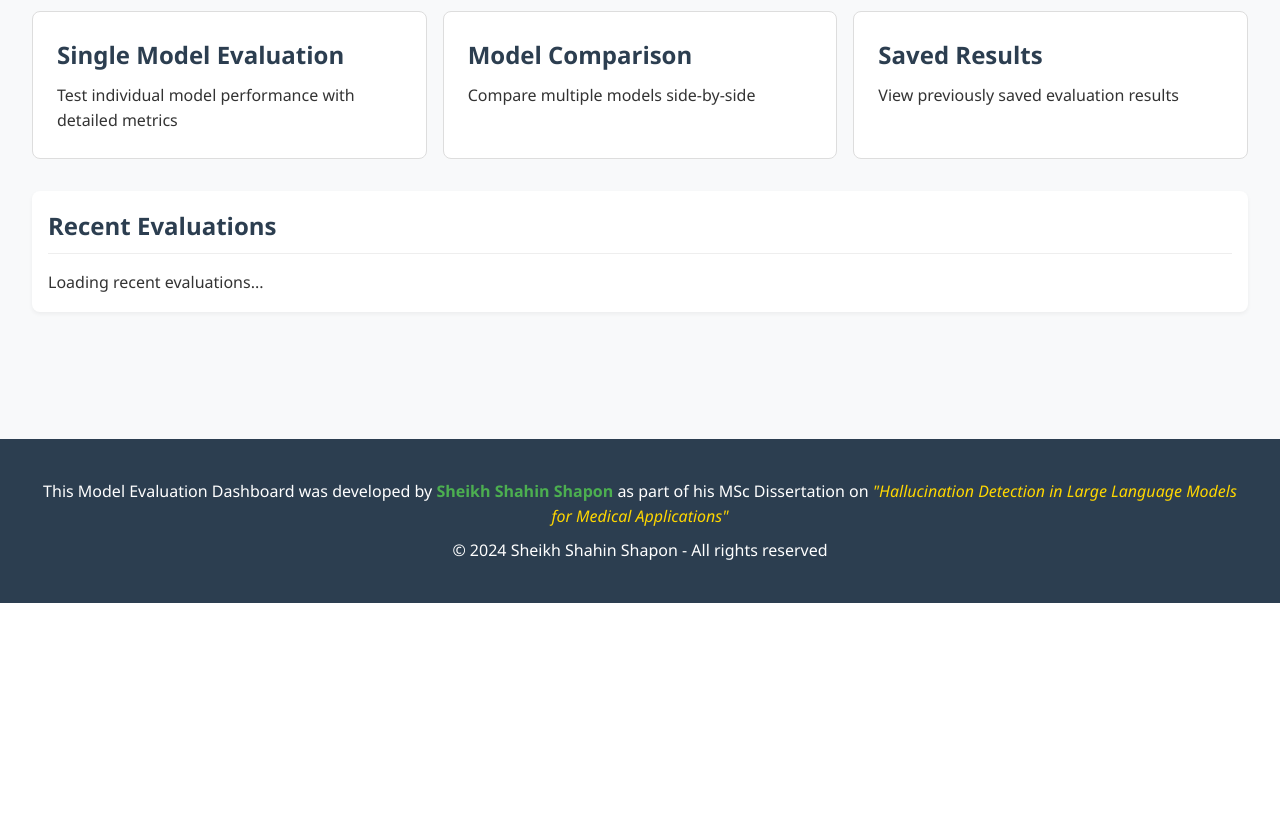
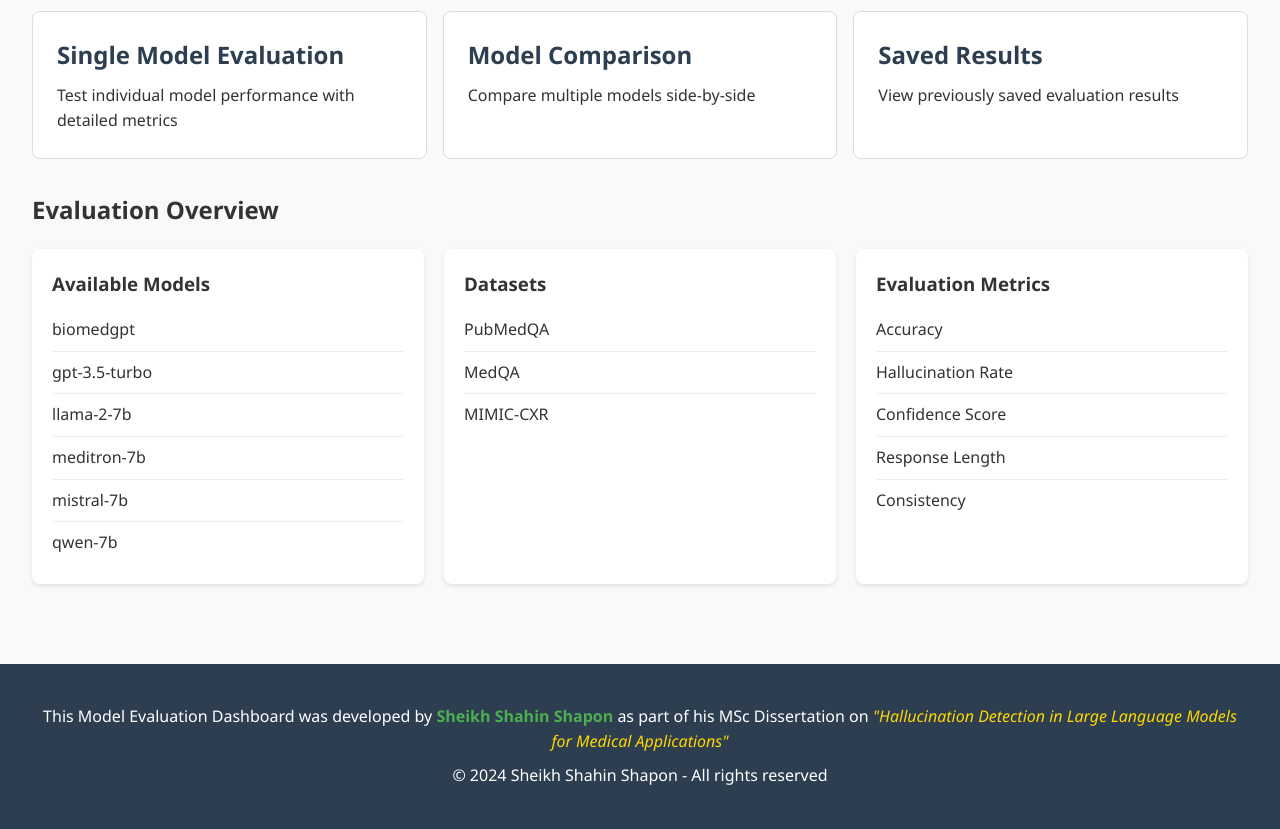
Before and after one commit to ssheikhorg/dissertation, a FastAPI app: page / in a window 1280 px wide. Shown: the part 283-1112 px from the top of the page. Before the commit the page ends 886 px from the top, so only its background shows below. Run offline with FastAPI, Linux system fonts and the light colour scheme; some libraries are stand-ins or nearby versions.

Commit message:
feat: enhance home page layout and add model evaluation overview

```diff
--- a/app/templates/index.html
+++ b/app/templates/index.html
@@ -52,18 +52,20 @@
         /* Visualization Tabs Styles */
         .viz-tabs {
             display: flex;
+            flex-wrap: wrap;
             border-bottom: 1px solid #ddd;
             margin: 20px 0;
         }
 
         .viz-tab {
-            padding: 10px 20px;
+            padding: 10px 15px;
             cursor: pointer;
             border: 1px solid transparent;
             border-bottom: none;
             margin-right: 5px;
             background: #f5f5f5;
             border-radius: 4px 4px 0 0;
+            margin-bottom: 5px;
         }
 
         .viz-tab.active {
@@ -93,6 +95,36 @@
             text-align: center;
             padding: 20px;
             color: #666;
+        }
+
+        /* Home page improvements */
+        .overview-grid {
+            display: grid;
+            grid-template-columns: repeat(auto-fit, minmax(300px, 1fr));
+            gap: 20px;
+            margin-top: 20px;
+        }
+
+        .overview-card {
+            background: white;
+            padding: 20px;
+            border-radius: 8px;
+            box-shadow: 0 2px 4px rgba(0,0,0,0.1);
+        }
+
+        .model-list, .dataset-list {
+            list-style: none;
+            padding: 0;
+            margin: 10px 0 0 0;
+        }
+
+        .model-list li, .dataset-list li {
+            padding: 8px 0;
+            border-bottom: 1px solid #eee;
+        }
+
+        .model-list li:last-child, .dataset-list li:last-child {
+            border-bottom: none;
         }
     </style>
 </head>
@@ -134,10 +166,37 @@
             </div>
         </div>
 
-        <div class="recent-evaluations">
-            <h2>Recent Evaluations</h2>
-            <div id="recent-evals-container">
-                <p>Loading recent evaluations...</p>
+        <div class="overview-section">
+            <h2>Evaluation Overview</h2>
+            <div id="overview-container">
+                <div class="overview-grid">
+                    <div class="overview-card">
+                        <h3>Available Models</h3>
+                        <ul id="models-list" class="model-list">
+                            <li>Loading models...</li>
+                        </ul>
+                    </div>
+
+                    <div class="overview-card">
+                        <h3>Datasets</h3>
+                        <ul id="datasets-list" class="dataset-list">
+                            <li>PubMedQA</li>
+                            <li>MedQA</li>
+                            <li>MIMIC-CXR</li>
+                        </ul>
+                    </div>
+
+                    <div class="overview-card">
+                        <h3>Evaluation Metrics</h3>
+                        <ul class="dataset-list">
+                            <li>Accuracy</li>
+                            <li>Hallucination Rate</li>
+                            <li>Confidence Score</li>
+                            <li>Response Length</li>
+                            <li>Consistency</li>
+                        </ul>
+                    </div>
+                </div>
             </div>
         </div>
     </div>
@@ -304,6 +363,7 @@
 
             availableModels = data.models || [];
             populateModelDropdowns(availableModels);
+            updateHomePageModelsList(availableModels);
 
             if (availableModels.length > 0) {
                 loadAllResults();
@@ -316,6 +376,17 @@
             document.getElementById('saved-results-list').innerHTML =
                 `<p class="error">Error loading models: ${error.message}</p>`;
         }
+    }
+
+    function updateHomePageModelsList(models) {
+        const modelsList = document.getElementById('models-list');
+
+        if (models.length === 0) {
+            modelsList.innerHTML = '<li>No models available</li>';
+            return;
+        }
+
+        modelsList.innerHTML = models.map(model => `<li>${model}</li>`).join('');
     }
 
     function populateModelDropdowns(models) {
@@ -598,6 +669,10 @@
                     <div class="viz-tab" onclick="switchVizTab('confidence_bar')">Confidence</div>
                     <div class="viz-tab" onclick="switchVizTab('radar')">Radar Chart</div>
                     <div class="viz-tab" onclick="switchVizTab('comparison_table')">Comparison Table</div>
+                    <div class="viz-tab" onclick="switchVizTab('dataset_comparison')">Dataset Comparison</div>
+                    <div class="viz-tab" onclick="switchVizTab('medqa_radar')">MedQA Radar</div>
+                    <div class="viz-tab" onclick="switchVizTab('mimic_cxr_radar')">MIMIC-CXR Radar</div>
+                    <div class="viz-tab" onclick="switchVizTab('pubmedqa_radar')">PubMedQA Radar</div>
                 </div>
 
                 <div id="viz-accuracy_bar" class="viz-content active">
@@ -614,6 +689,18 @@
                 </div>
                 <div id="viz-comparison_table" class="viz-content">
                     <div class="viz-loading">Loading comparison table...</div>
+                </div>
+                <div id="viz-dataset_comparison" class="viz-content">
+                    <div class="viz-loading">Loading dataset comparison chart...</div>
+                </div>
+                <div id="viz-medqa_radar" class="viz-content">
+                    <div class="viz-loading">Loading MedQA radar chart...</div>
+                </div>
+                <div id="viz-mimic_cxr_radar" class="viz-content">
+                    <div class="viz-loading">Loading MIMIC-CXR radar chart...</div>
+                </div>
+                <div id="viz-pubmedqa_radar" class="viz-content">
+                    <div class="viz-loading">Loading PubMedQA radar chart...</div>
                 </div>
             </div>
 
@@ -922,9 +1009,11 @@
                 datasets: [{
                     label: metricLabel,
                     data: values,
-                    backgroundColor: colors,
+                    backgroundColor: chartType === 'radar' ? colors.map(color => color.replace('0.6', '0.2')) : colors,
                     borderColor: colors.map(color => color.replace('0.6', '1')),
-                    borderWidth: 1
+                    borderWidth: 2,
+                    pointBackgroundColor: colors.map(color => color.replace('0.6', '1')),
+                    pointRadius: 4
                 }]
             },
             options: {
@@ -962,85 +1051,67 @@
 
     function generateColors(count) {
         const colors = [
-            'rgba(255, 99, 132, 0.6)', // Red
-            'rgba(54, 162, 235, 0.6)', // Blue
-            'rgba(255, 206, 86, 0.6)', // Yellow
-            'rgba(75, 192, 192, 0.6)', // Green
-            'rgba(153, 102, 255, 0.6)', // Purple
-            'rgba(255, 159, 64, 0.6)'  // Orange
+            'rgba(54, 162, 235, 0.6)',
+            'rgba(255, 99, 132, 0.6)',
+            'rgba(75, 192, 192, 0.6)',
+            'rgba(255, 159, 64, 0.6)',
+            'rgba(153, 102, 255, 0.6)',
+            'rgba(201, 203, 207, 0.6)',
+            'rgba(255, 205, 86, 0.6)',
+            'rgba(0, 128, 128, 0.6)',
+            'rgba(128, 0, 128, 0.6)',
+            'rgba(128, 128, 0, 0.6)'
         ];
 
-        // If we need more colors than available, generate random ones
-        if (count > colors.length) {
-            for (let i = colors.length; i < count; i++) {
-                colors.push(`rgba(${Math.floor(Math.random() * 255)}, ${Math.floor(Math.random() * 255)}, ${Math.floor(Math.random() * 255)}, 0.6)`);
+        // If we need more colors than available, repeat the palette
+        const result = [];
+        for (let i = 0; i < count; i++) {
+            result.push(colors[i % colors.length]);
+        }
+        return result;
+    }
+
+    function viewModelDetails(modelName) {
+        // Find the model in available models
+        if (availableModels.includes(modelName)) {
+            // Select the model in the dropdown
+            const modelSelect = document.getElementById('model-select');
+            modelSelect.value = modelName;
+
+            // Switch to the evaluation page
+            showPage('evaluate');
+
+            // Load the evaluation results
+            setTimeout(() => {
+                loadModelEvaluation();
+            }, 100);
+        } else {
+            alert(`Model ${modelName} is not currently available.`);
         }
     }
 
-        return colors.slice(0, count);
-    }
-
-    function viewModelDetails(modelName) {
-        const result = allResults.find(r => r.model === modelName);
-        if (!result) return;
-
-        const modal = document.createElement('div');
-        modal.className = 'modal';
-
-        // Format dataset metrics for display
-        let datasetMetricsHTML = '';
-        if (result.data.dataset_metrics) {
-            datasetMetricsHTML = `<h3>Dataset Metrics</h3>`;
-            for (const [dataset, metrics] of Object.entries(result.data.dataset_metrics)) {
-                if (metrics && metrics.metrics) {
-                    datasetMetricsHTML += `
-                        <div class="dataset-metric">
-                            <h4>${dataset.toUpperCase()}</h4>
-                            <p>Accuracy: ${(metrics.metrics.accuracy * 100).toFixed(1)}%</p>
-                            <p>Hallucination Rate: ${(metrics.metrics.hallucination_rate * 100).toFixed(1)}%</p>
-                            <p>Confidence: ${(metrics.metrics.confidence * 100).toFixed(1)}%</p>
-                        </div>
-                    `;
-                }
-            }
-        }
-
-        modal.innerHTML = `
-            <div class="modal-content">
-                <span class="close" onclick="this.parentElement.parentElement.remove()">&times;</span>
-                <h2>Evaluation Details: ${modelName}</h2>
-                ${datasetMetricsHTML}
-                <pre>${JSON.stringify(result.data, null, 2)}</pre>
-            </div>
-        `;
-        document.body.appendChild(modal);
-    }
-
     function useForComparison(modelName) {
-        showPage('compare');
-
-        // Set the model in the comparison dropdowns
+        // Find the first empty comparison slot
         const model1Select = document.getElementById('model1-select');
         const model2Select = document.getElementById('model2-select');
 
-        if (model1Select.value === '') {
+        if (!model1Select.value) {
             model1Select.value = modelName;
-        } else if (model2Select.value === '') {
+        } else if (!model2Select.value) {
+            model2Select.value = modelName;
+        } else {
+            // Both slots are filled, ask which one to replace
+            const replaceFirst = confirm(`Both comparison slots are filled. Replace ${model1Select.value} with ${modelName}? Click Cancel to replace ${model2Select.value} instead.`);
+            if (replaceFirst) {
+                model1Select.value = modelName;
+            } else {
                 model2Select.value = modelName;
             }
         }
 
-    // Handle browser back/forward buttons
-    window.addEventListener('popstate', function(event) {
-        const path = window.location.pathname;
-        let pageId = 'home';
-
-        if (path === '/evaluate') pageId = 'evaluate';
-        else if (path === '/compare') pageId = 'compare';
-        else if (path === '/saved-results') pageId = 'saved-results';
-
-        showPage(pageId);
-    });
+        // Switch to the comparison page
+        showPage('compare');
+    }
 </script>
 </body>
 </html>
```
Lines whose indentation alone changed are shown as unchanged.
